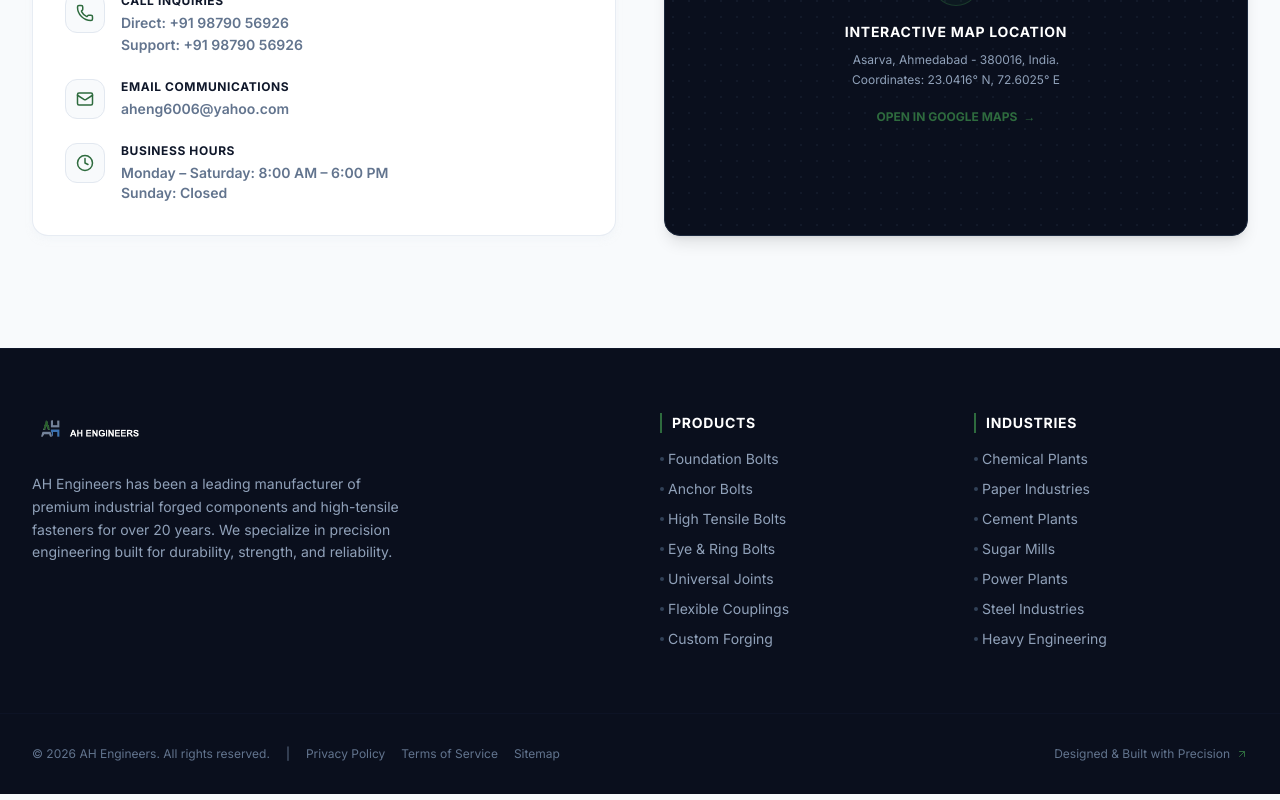
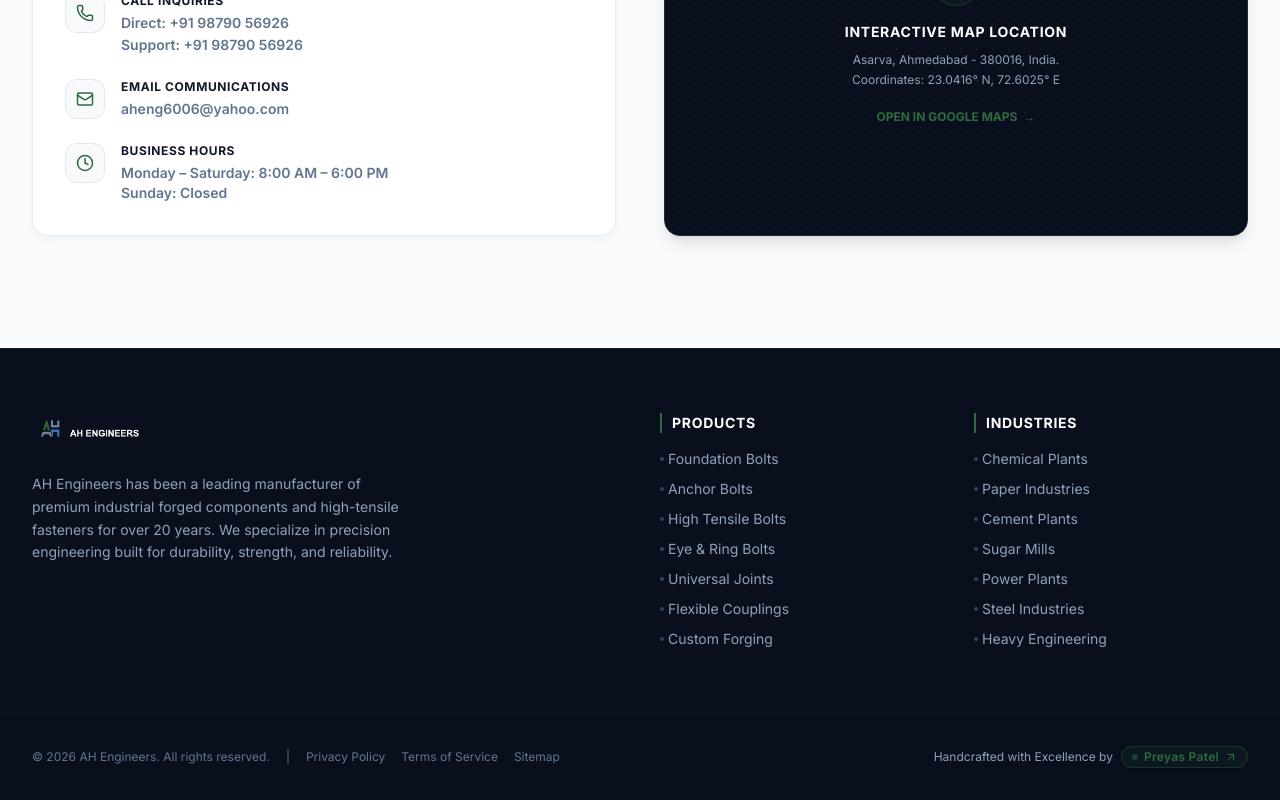
Before and after one commit to prey-patel/AH-ENGINEERS, a Next.js app: page / in a window 1280 px wide. Shown: the part 8958-9758 px from the top of the page. Built offline with nearby package versions, Linux system fonts and the light colour scheme.

Commit message:
Update footer attribution to highlighted Preyas Patel badge

```diff
--- a/src/components/layout/Footer.tsx
+++ b/src/components/layout/Footer.tsx
@@ -89,9 +89,13 @@
           <a href="#" className="hover:text-slate-300">Terms of Service</a>
           <a href="#" className="hover:text-slate-300">Sitemap</a>
         </div>
-        <div className="text-slate-500 flex items-center gap-1.5">
-          <span>Designed & Built with Precision</span>
-          <ArrowUpRight size={12} className="text-primary" />
+        <div className="text-slate-400 flex items-center gap-2 text-xs">
+          <span>Handcrafted with Excellence by</span>
+          <span className="inline-flex items-center gap-1.5 px-2.5 py-0.5 rounded-full bg-primary/10 border border-primary/35 text-primary font-semibold text-xs tracking-wide shadow-sm hover:bg-primary/20 hover:border-primary/60 transition-all duration-300">
+            <span className="w-1.5 h-1.5 rounded-full bg-primary animate-pulse" />
+            Preyas Patel
+            <ArrowUpRight size={12} className="text-primary" />
+          </span>
         </div>
       </div>
     </footer>
```
